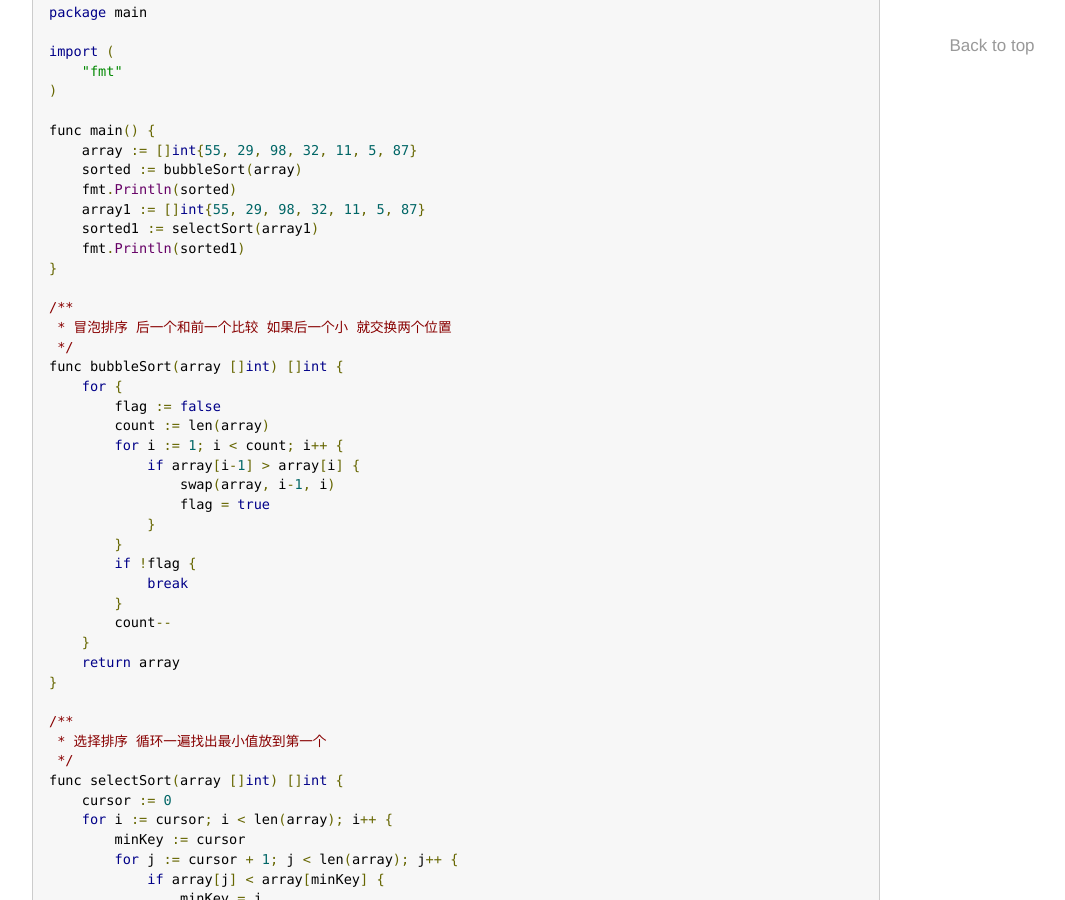
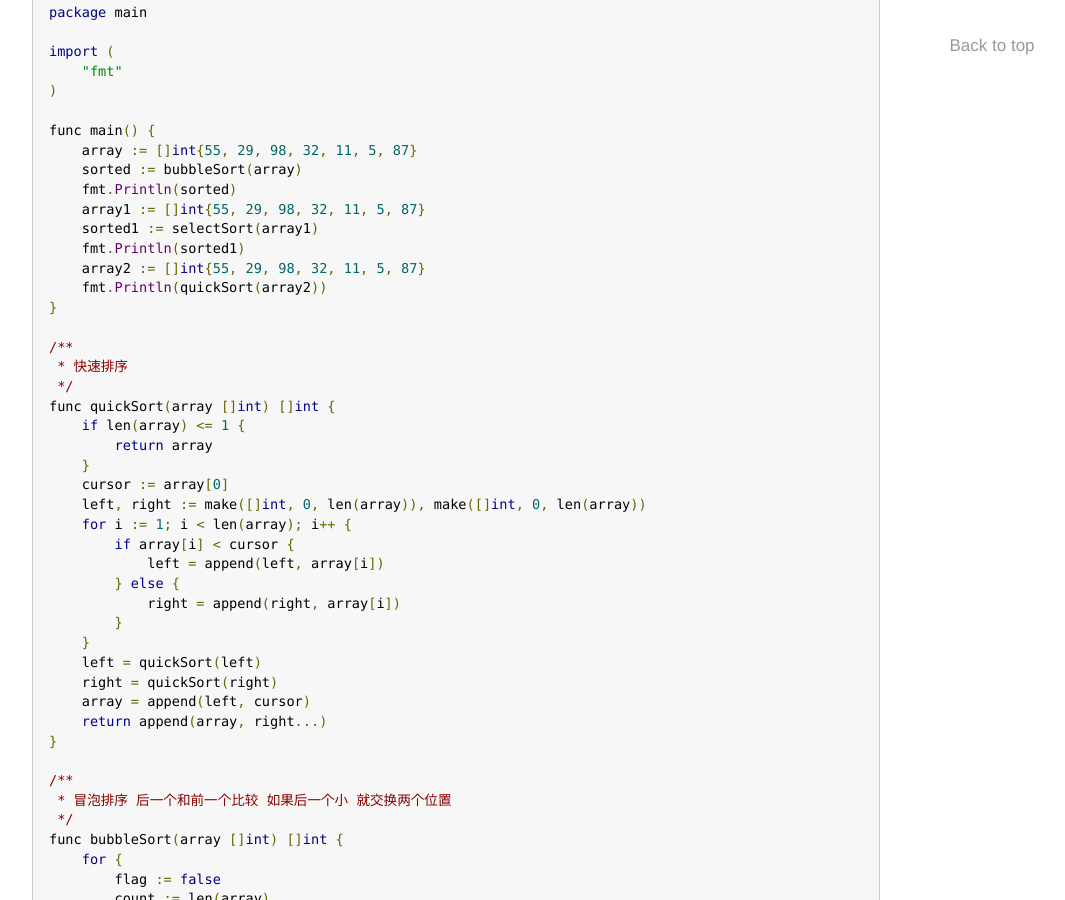
Before and after one commit to wtiany365/wtiany365.github.io, a Jekyll site: the page built from _posts/myblog/2017-07-21-sort.md, in a window 1280 px wide and 900 px high, scrolled down 226 px. Shown: the whole window, without its empty margins (38-1103 px from the left). Built offline with Jekyll 4.4.1, drawn with Linux system fonts in a browser that asks for light colours; comment, search, counter and statistics services are not loaded.

Commit message:
golang quicksort

````diff
--- a/_posts/myblog/2017-07-21-sort.md
+++ b/_posts/myblog/2017-07-21-sort.md
@@ -21,6 +21,30 @@ func main() {
     array1 := []int{55, 29, 98, 32, 11, 5, 87}
     sorted1 := selectSort(array1)
     fmt.Println(sorted1)
+    array2 := []int{55, 29, 98, 32, 11, 5, 87}
+    fmt.Println(quickSort(array2))
+}
+
+/**
+ * 快速排序
+ */
+func quickSort(array []int) []int {
+    if len(array) <= 1 {
+        return array
+    }
+    cursor := array[0]
+    left, right := make([]int, 0, len(array)), make([]int, 0, len(array))
+    for i := 1; i < len(array); i++ {
+        if array[i] < cursor {
+            left = append(left, array[i])
+        } else {
+            right = append(right, array[i])
+        }
+    }
+    left = quickSort(left)
+    right = quickSort(right)
+    array = append(left, cursor)
+    return append(array, right...)
 }
 
 /**
@@ -73,4 +97,5 @@ func swap(array []int, i, j int) {
     array[i], array[j] = array[j], array[i]
 }
 
+
 ```
````
